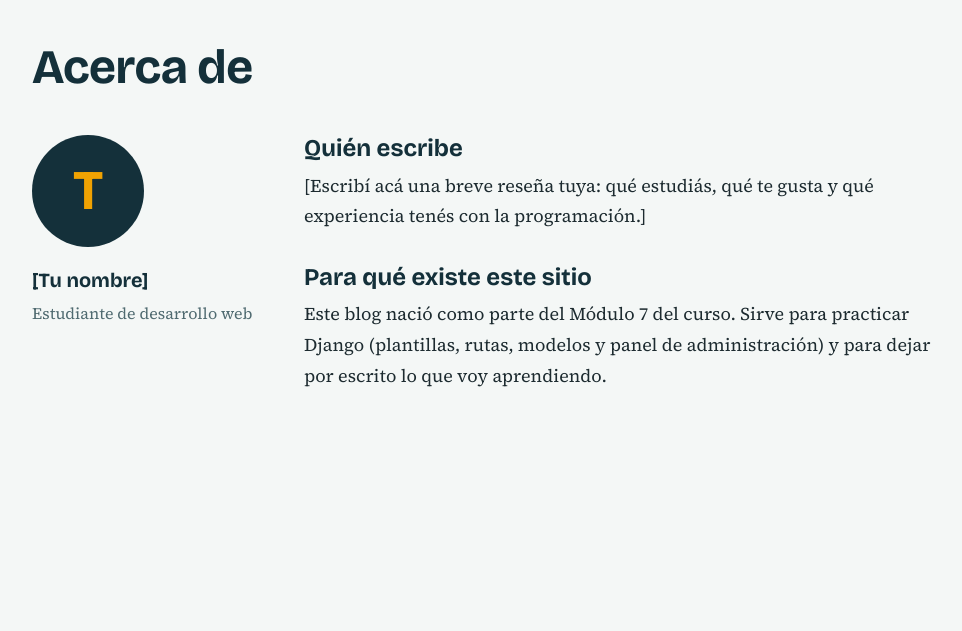
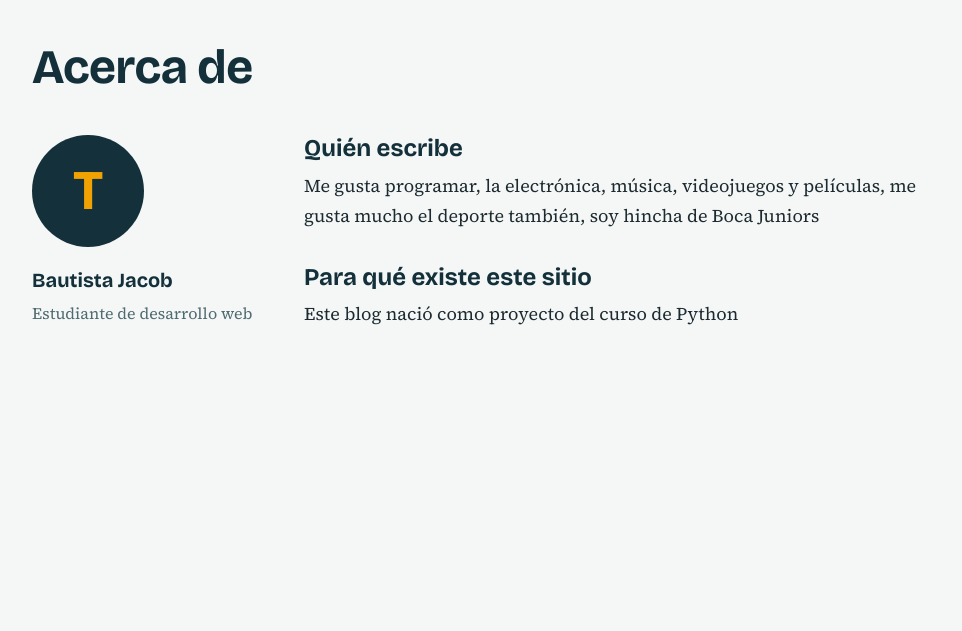
Before and after one commit to bautistajacob2911-ai/Blog_django2, a Django app: page /acerca/ in a window 1280 px wide. Shown: the part 74-705 px from the top of the page, without its empty margins (120-1082 px from the left). Run offline with Django 5.2, Linux system fonts and the light colour scheme.

Commit message:
Cambios en Acerca De

```diff
--- a/posts/templates/posts/acerca.html
+++ b/posts/templates/posts/acerca.html
@@ -9,22 +9,19 @@
     <div class="acerca">
         <div class="acerca-autor">
             <div class="avatar" aria-hidden="true">T</div>
-            <p class="acerca-nombre">[Tu nombre]</p>
+            <p class="acerca-nombre">Bautista Jacob</p>
             <p class="acerca-rol">Estudiante de desarrollo web</p>
         </div>
 
         <div class="acerca-texto">
             <h2>Quién escribe</h2>
             <p>
-                [Escribí acá una breve reseña tuya: qué estudiás, qué te gusta
-                y qué experiencia tenés con la programación.]
+                Me gusta programar, la electrónica, música, videojuegos y películas, me gusta mucho el deporte también, soy hincha de Boca Juniors
             </p>
 
             <h2>Para qué existe este sitio</h2>
             <p>
-                Este blog nació como parte del Módulo 7 del curso. Sirve para
-                practicar Django (plantillas, rutas, modelos y panel de
-                administración) y para dejar por escrito lo que voy aprendiendo.
+                Este blog nació como proyecto del curso de Python
             </p>
         </div>
     </div>
```
Also changed, not shown: 1 other file.
